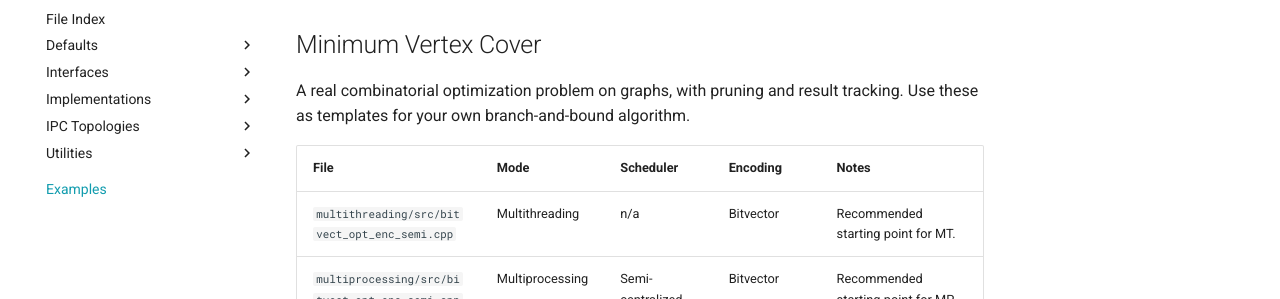
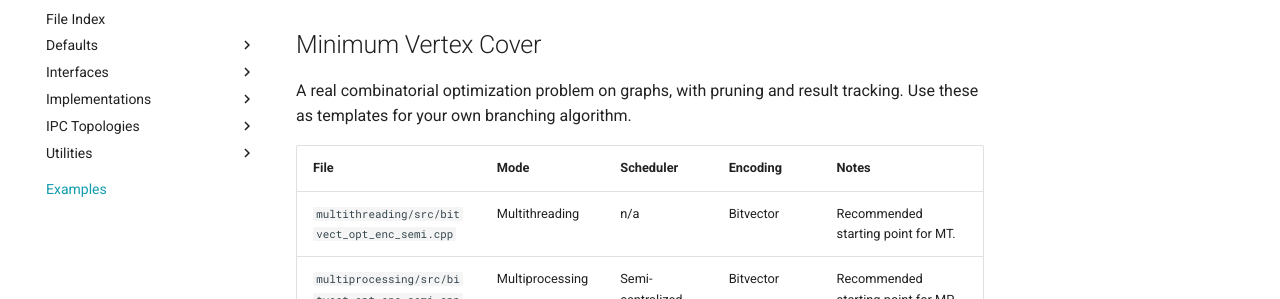
Before and after one commit to rapastranac/gempba-docs, an MkDocs documentation site: the page built from docs/examples.md, in a window 1280 px wide and 900 px high, scrolled down 682 px. Shown: the part 179-478 px from the top of the window. Built offline with MkDocs 1.6.1 and Material for MkDocs 9.7.7, drawn with Linux system fonts in a browser that asks for light colours; comment, search, counter and statistics services are not loaded.

Commit message:
#23 docs: Describe GemPBA as a hybrid parallel framework
- Add a site_description in gempba's package wording, "Generic Massive Parallelisation of Branching Algorithms, a hybrid parallel C++23 framework", which search results and link previews show
- The examples page offers its examples as templates for any branching algorithm, not only branch-and-bound
- Also rewrites text merged before this tracker: rapastranac/gempba-docs#1

```diff
--- a/docs/examples.md
+++ b/docs/examples.md
@@ -18,7 +18,7 @@
 
 ## Minimum Vertex Cover
 
-A real combinatorial optimization problem on graphs, with pruning and result tracking. Use these as templates for your own branch-and-bound algorithm.
+A real combinatorial optimization problem on graphs, with pruning and result tracking. Use these as templates for your own branching algorithm.
 
 | File | Mode | Scheduler | Encoding | Notes |
 |---|---|---|---|---|
--- a/mkdocs.yml
+++ b/mkdocs.yml
@@ -1,4 +1,5 @@
 site_name: GemPBA
+site_description: Generic Massive Parallelisation of Branching Algorithms, a hybrid parallel C++23 framework
 site_url: https://rapastranac.github.io/gempba-docs/
 repo_url: https://github.com/rapastranac/gempba
 repo_name: rapastranac/gempba
```
